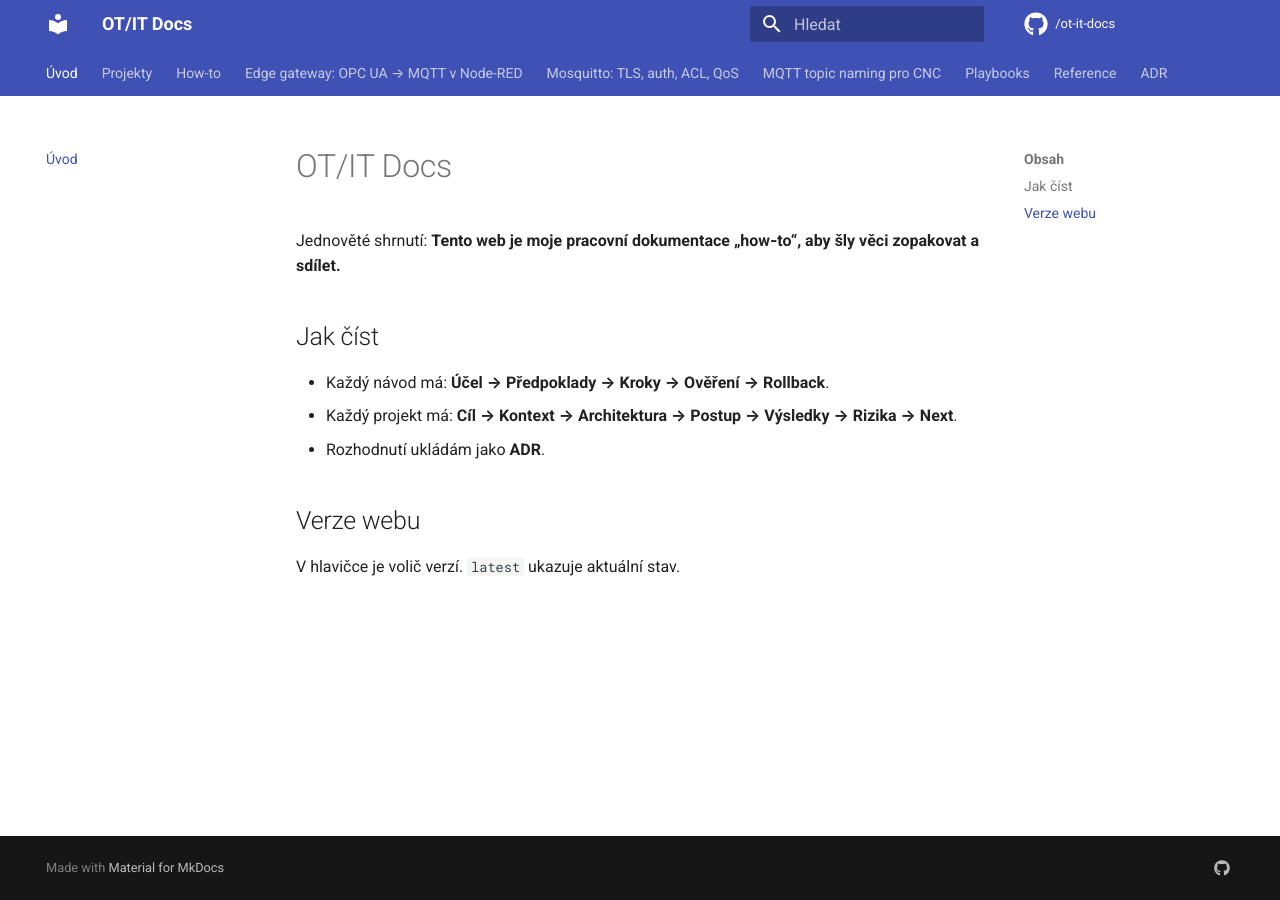
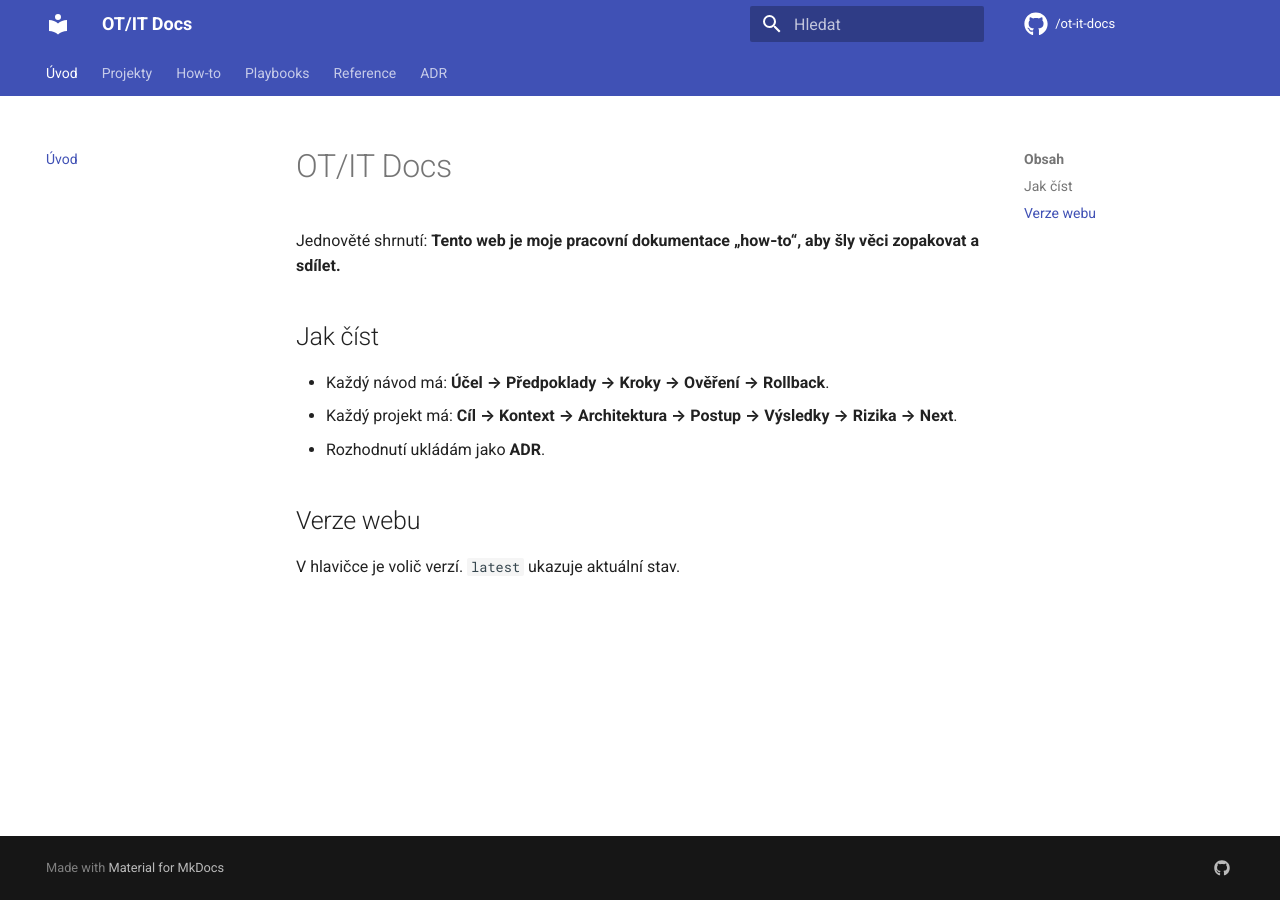
Before and after one commit to Cy80r6/ot-it-docs, an MkDocs documentation site: the page built from docs/index.md, in a window 1280 px wide. Built offline with MkDocs 1.6.1 and Material for MkDocs 9.7.7, drawn with Linux system fonts in a browser that asks for light colours; comment, search, counter and statistics services are not loaded; the version menu is left out; some of the changed lines change nothing that is shown.

Commit message:
adjust nav

```diff
--- a/mkdocs.yml
+++ b/mkdocs.yml
@@ -53,9 +53,10 @@
   - How-to:
       - Šablony:
           - Šablona how-to: how-to/templates/how-to-template.md
-  - "Edge gateway: OPC UA → MQTT v Node-RED": how-to/edge-gateway-opcua-mqtt.md
-  - "Mosquitto: TLS, auth, ACL, QoS": how-to/mosquitto-security.md
-  - "MQTT topic naming pro CNC": how-to/mqtt-topic-naming.md
+      - "Edge gateway: OPC UA → MQTT v Node-RED": how-to/edge-gateway-opcua-mqtt.md
+      - "Mosquitto: TLS, auth, ACL, QoS": how-to/mosquitto-security.md
+      - "MQTT topic naming pro CNC": how-to/mqtt-topic-naming.md
+      - "CI/CD: MkDocs → GitHub Pages": how-to/ci-cd-mkdocs-pages.md
   - Playbooks:
       - README: playbooks/README.md
   - Reference:
```
